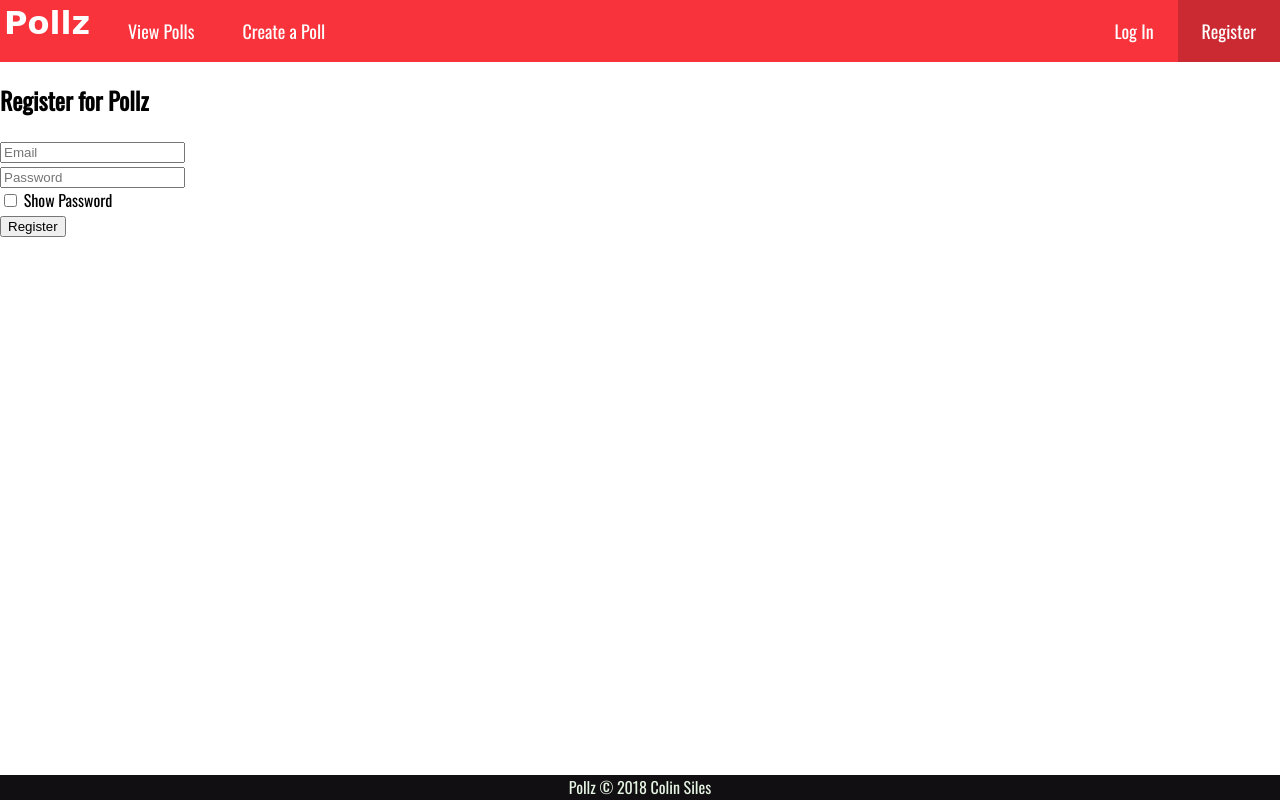
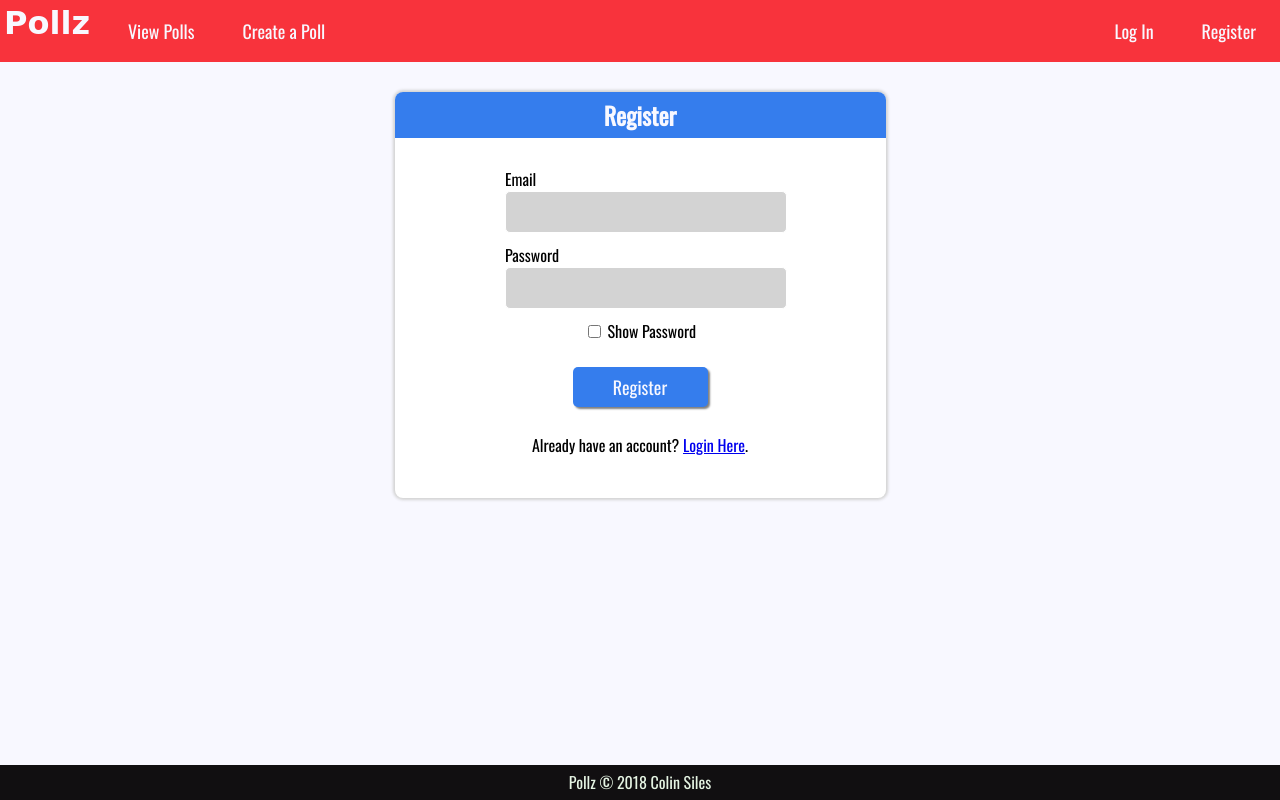
Before and after one commit to sColin16/pollz, a Flask app: page /register in a window 1280 px wide. Run offline with Flask 2, Linux system fonts and the light colour scheme; some web fonts are replaced.

Commit message:
format login and register pages.

```diff
--- a/app/static/main.css
+++ b/app/static/main.css
@@ -3,10 +3,14 @@ html {
     position: relative;
 }
 
-
 body {
     margin: 0;
     font-family: 'Oswald', sans-serif;
+    background-color: #F8F8ff
+}
+
+h1, h2 {
+    margin: 0;
 }
 
 .header-content {
@@ -23,7 +27,7 @@ body {
 
 .header-content a {
     display: block;
-    color: white;
+    color: #F8F8ff;
     text-align: center;
     text-decoration: none;
     padding:4px;
@@ -34,7 +38,7 @@ body {
     font-size: 18px;
 }
 
-.header-content a:not(.logo):hover, #register:hover{
+.header-content a:not(.logo):hover{
     background-color: #E22F37;
 }
 
@@ -47,8 +51,122 @@ body {
     float: right !important;
 }
 
-#register {
-    background-color: #CB2A32;
+.warnings {
+    text-align: center;
+    color:red;asd
+}
+
+.container {
+    padding:10px;
+}
+
+#form-box-wrapper {
+    text-align: center;
+    margin: 20px 0 0 0;
+}
+
+#form-box {
+    background-color: white;
+    box-shadow: 0px 0px 3px 2px lightgrey;
+    padding: 25px;
+    text-align: center;
+    display: inline-block;
+    border-radius: 8px;
+    overflow: hidden;
+}
+
+@media screen and (min-width: 320px) {
+    #form-box {
+        width: 85%;
+    }
+}
+
+@media screen and (min-width: 480px) {
+    #form-box {
+        width: 60%;
+    }
+}
+
+@media screen and (min-width: 769px) {
+    #form-box {
+        width: 35%;
+    }
+}
+
+input[type=email], input[type=password], input[type=text] {
+    background-color: lightgrey;
+    border: 1px solid white;
+    outline: none;
+    height: 30px;
+    margin: 0 0 10px 0;
+    border-radius: 5px;
+    font-family: inherit;
+    width: 100%;
+    padding: 5px;
+    position:relative;
+    font-size: 16px
+}
+
+input:focus {
+    border: 1px solid grey;
+    transition: 0.4s;
+}
+
+input[type=submit] {
+    color: #F8F8ff;
+    box-shadow: 2px 2px 2px grey;
+    border: none;
+    outline: none;
+    height: 40px;
+    margin: 0 0 10px 0;
+    border-radius: 5px;
+    font-family: inherit;
+    width: 50%;
+    padding: 5px;
+    position:relative;
+    cursor: pointer;
+    font-size: 18px;
+}
+
+input[type=submit]:hover {
+    transform: translate(2px, 2px);
+    box-shadow: none;
+    transition: background-color 0.2s;
+}
+
+.login-form {
+    background-color: #04E762;
+}
+
+.login-form[type=submit]:hover{
+    background-color: #04D25A;
+}
+
+.register-form {
+    background-color: #357DED;
+}
+
+.register-form[type=submit]:hover {
+    background-color: #3172D8;
+}
+
+.form-container{
+    display: inline-block;
+    width:270px;
+}
+
+.field-label {
+    float: left;
+}
+
+.buffer {
+    height: 100px;
+}
+
+.form-title {
+    margin: -25px -25px 5px;
+    padding: 5px;
+    color: #F8F8ff;
 }
 
 footer {
@@ -58,6 +176,7 @@ footer {
     bottom: 0;
     position: absolute;
     text-align: center;
-    height:25px;
+    height:30px;
     margin: 100px 0 0 0;
+    padding: 5px 0 0 0;
 }
--- a/app/templates/layout.html
+++ b/app/templates/layout.html
@@ -10,6 +10,8 @@
             gtag('js', new Date());
             gtag('config', 'UA-112815729-1');
         </script>
+
+        <meta name="viewport" content="width=device-width, initial-scale=1.0">
 
         <title>Pollz</title>
 
@@ -25,16 +27,26 @@
 
                 {% if user %}
                 <li class = right><a href = '/logout'>Log Out</a></li>
+                <li class = right><a href = '/dashboard'>Dashboard</a></li>
                 {% else %}
-                <li class = right><a href = '/register' id = register>Register</a></li>
+                <li class = right><a href = '/register'>Register</a></li>
                 <li class = right><a href = '/login'>Log In</a></li>
                 {% endif %}
             </ul>
         </header>
+        <div class = container >
+            <div class = 'warnings'>
+                {% with messages = get_flashed_messages() %}
 
-        {% block body %}
+                <strong>{{ messages[0]|safe }}</strong>
 
-        {% endblock %}
+                {% endwith %}
+            </div>
+            {% block body %}
+
+            {% endblock %}
+        </div>
+        <div class = buffer></div>
 
         <footer>
             Pollz &copy; 2018 Colin Siles
--- a/app/templates/register.html
+++ b/app/templates/register.html
@@ -2,22 +2,23 @@
 
 {% block body %}
 
-<h2>Register for Pollz</h2>
-
-{% with messages = get_flashed_messages() %}
-
-<strong>{{ messages[0]|safe }}</strong>
-
-{% endwith %}
-
-<form action = '/register' method = 'POST'>
-    <input requried type = 'email' name = 'email' placeholder = 'Email'><br>
-    <input required type = 'password' name = 'password' placeholder = 'Password' id = 'password'><br>
-    <input type = 'checkbox' name = 'show' id = 'show'>
-    <label for = 'show'>Show Password</label><br>
-    <input type = 'submit' value = 'Register'>
-</form>
-
+<div id = form-box-wrapper>
+    <div id = form-box>
+        <h2 class = "form-title register-form">Register</h2><br>
+        <div class = form-container>
+            <form action = '/register' method = 'POST'>
+                <span class = field-label>Email</span>
+                <input requried type = 'email' name = 'email'><br>
+                <span class = field-label>Password</span>
+                <input required type = 'password' name = 'password' id = 'password'><br>
+                <input type = 'checkbox' name = 'show' id = 'show'>
+                <label for = 'show'>Show Password</label><br><br>
+                <input type = 'submit' value = 'Register' class = 'register-form'>
+            </form>
+        </div>
+        <p>Already have an account? <a href = /login>Login Here</a>.</p>
+    </div>
+</div>
 <script src = 'static/register.js' type = 'text/javascript'></script>
 
 {% endblock %}
```
Also changed, not shown: app/templates/login.html (+15 -13 lines).
